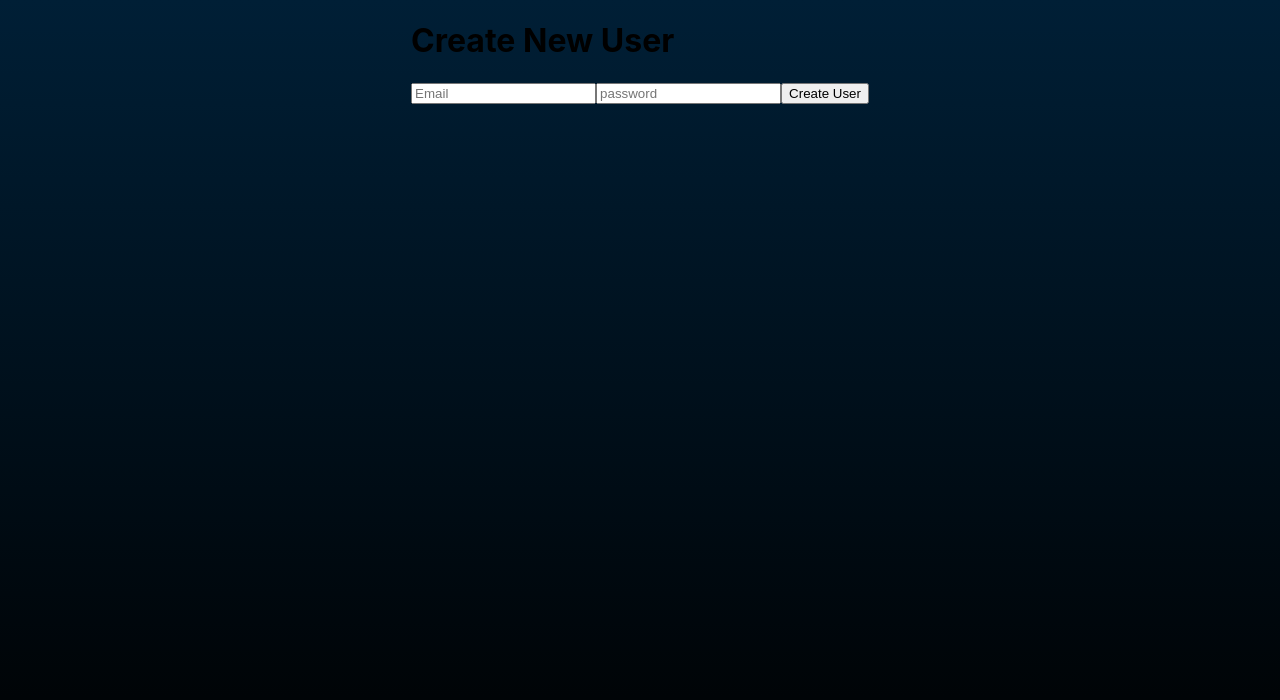
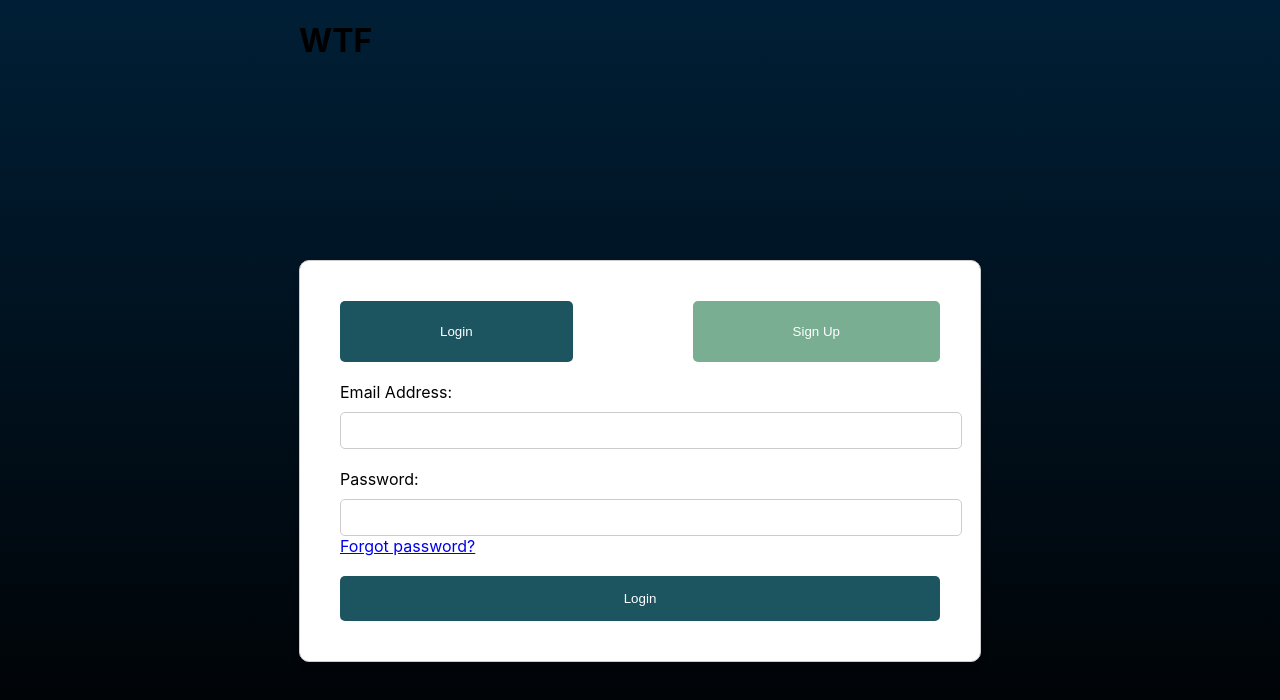
Before and after one commit to SgO1337/frontend-proyecto-tic1-grupo-6, a React (Create React App) app: page /signup in a window 1280 px wide. Shown: the top 700 px of the page. Built offline with nearby package versions, Linux system fonts and the light colour scheme.

Commit message:
Se agrego una primera version de la pagina de Sign Up

```diff
--- a/src/App.js
+++ b/src/App.js
@@ -5,6 +5,7 @@ import UserTable from './components/UserTable';
 import UserForm from './components/UserForm';
 import HomePage from './components/HomePage';
 import LoginPage from './components/LoginPage';
+import SignUpPage from './components/SignUpPage';
 
 const App = () => {
   return (
@@ -13,9 +14,9 @@ const App = () => {
           <Route path="/" element={<HomePage />} /> {/* Página de inicio con la cartelera */}
           <Route path="/app" element={<UserTable />} /> {/* Página principal */}
           <Route path="/login" element={<LoginPage />} /> {/* Página de inicio de sesión*/ }
+          <Route path="/signup" element={<SignUpPage />} /> {/* Página de registro de usuarios*/ }
           <Route path="/create" element={<UserForm />} />
           <Route path="/edit/:id" element={<UserForm />} />
-          <Route path="/signup" element={<UserForm />} />
       </Routes>
     </Router>
   );
--- a/src/components/LoginPage.js
+++ b/src/components/LoginPage.js
@@ -56,7 +56,7 @@ const LoginPage = () => {
         <>
             <div className="title">
                 <h1>
-                    WTF
+                    WTF             {/*Agregar el logo de "WTF(un) Cinema" en la posicion del texto*/}
                 </h1>
             </div>
             <div className="login-container">
--- /dev/null
+++ b/src/components/SignUpPage.js
@@ -0,0 +1,88 @@
+import React, { useEffect, useState } from 'react';
+import { useNavigate, useParams } from 'react-router-dom';
+import './styles.css';
+import axios from "axios"; // Si quieres añadir estilos específicos
+import { Link } from 'react-router-dom';
+
+const SignUpPage = () => {
+    const [user, setUser] = useState({ email: '', password: '' });
+    const [error, setError] = useState(''); // Para almacenar mensajes de error
+    const [currentPage, setCurrentPage] = useState(''); // Track the current page
+    const navigate = useNavigate(); // Hook para navegación
+
+    // To handle the form input changes
+    const handleChange = (event) => {
+        const { name, value } = event.target;
+        setUser((prevUser) => ({ ...prevUser, [name]: value }));
+    };
+
+    // To handle the form submission
+    const handleSubmit = async (event) => {
+        event.preventDefault();
+        console.log('Form submitted');
+
+        /*Revisar caules tienen que ser los errores a manejar y cual es el system error que sale acorde al problema que ocurre*/
+        /*try {
+            // checks if the email is registered
+            const response = await axios.post('/api/auth/login', user);
+
+            if (response.data.success) {
+                // succesful login, redirect to the main page
+                navigate('/');
+            } else {
+                // show the error message
+                setError(response.data.message);
+            }
+        } catch (error) {
+            // Handle the error
+            if (error.response && error.response.status === 404) {
+                setError('El email no está registrado.');
+            } else if (error.response && error.response.status === 401) {
+                setError('El email y la contraseña no coinciden.');
+            } else {
+                setError('Ocurrió un error al iniciar sesión. Por favor, inténtalo de nuevo.');
+            }
+        }*/
+    };
+
+    useEffect(() => {
+        if (window.location.href.includes("login")) {
+            setCurrentPage('login');
+        } else if (window.location.href.includes("signup")) {
+            setCurrentPage('signup');
+        }
+    }, []); //El array de depenecia vacio significa que esto corre una sola vez cada vez que el componente hace el mount.
+
+    return (
+        <>
+            <div className="title">
+                <h1>
+                    WTF             {/*Agregar el logo de "WTF(un) Cinema" en la posicion del texto*/}
+                </h1>
+            </div>
+            <div className="login-container">
+                <div className="button-group">
+                    <Link to="/login">
+                    <button className={`login-button ${currentPage === 'login' ? 'active' : ''}`}>Login</button>
+                    </Link>
+                    <button className={`signup-button ${currentPage === 'signup' ? 'active' : ''}`}>Sign Up</button>
+                </div>
+                <form className="login-form" onSubmit={handleSubmit}>
+                    <div className="form-group">
+                        <label htmlFor="email">Email Address:</label>
+                        <input type="email" id="email" name="email" onChange={handleChange} />
+                    </div>
+                    <div className="form-group">
+                        <label htmlFor="password">Password:</label>
+                        <input type="password" id="password" name="password" onChange={handleChange} />
+                        <br />
+                        <Link to="/forgot-password">Forgot password?</Link>
+                    </div>
+                    <button type="submit" className="submit-button">Login</button>
+                </form>
+            </div>
+        </>
+    );
+};
+
+export default SignUpPage;
```
